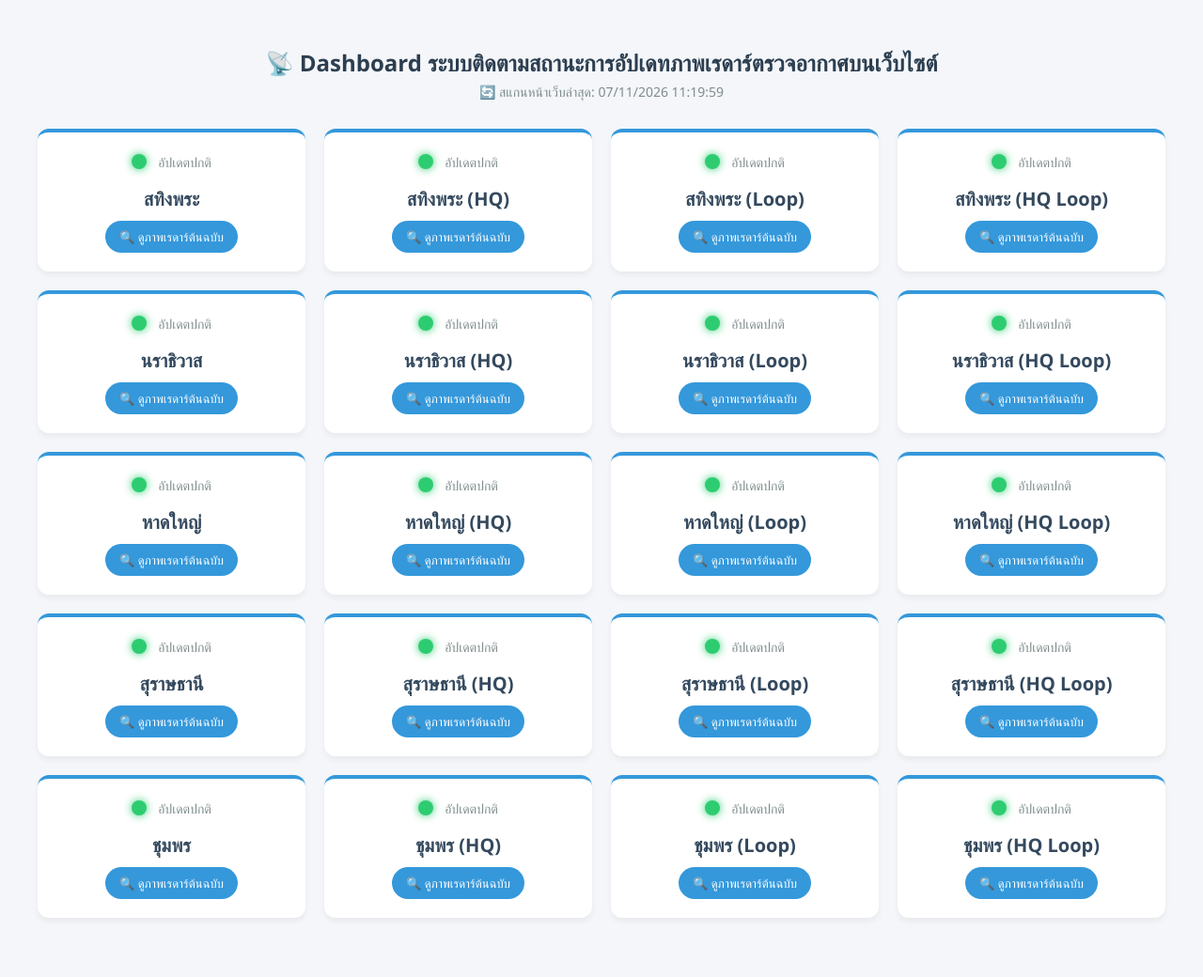
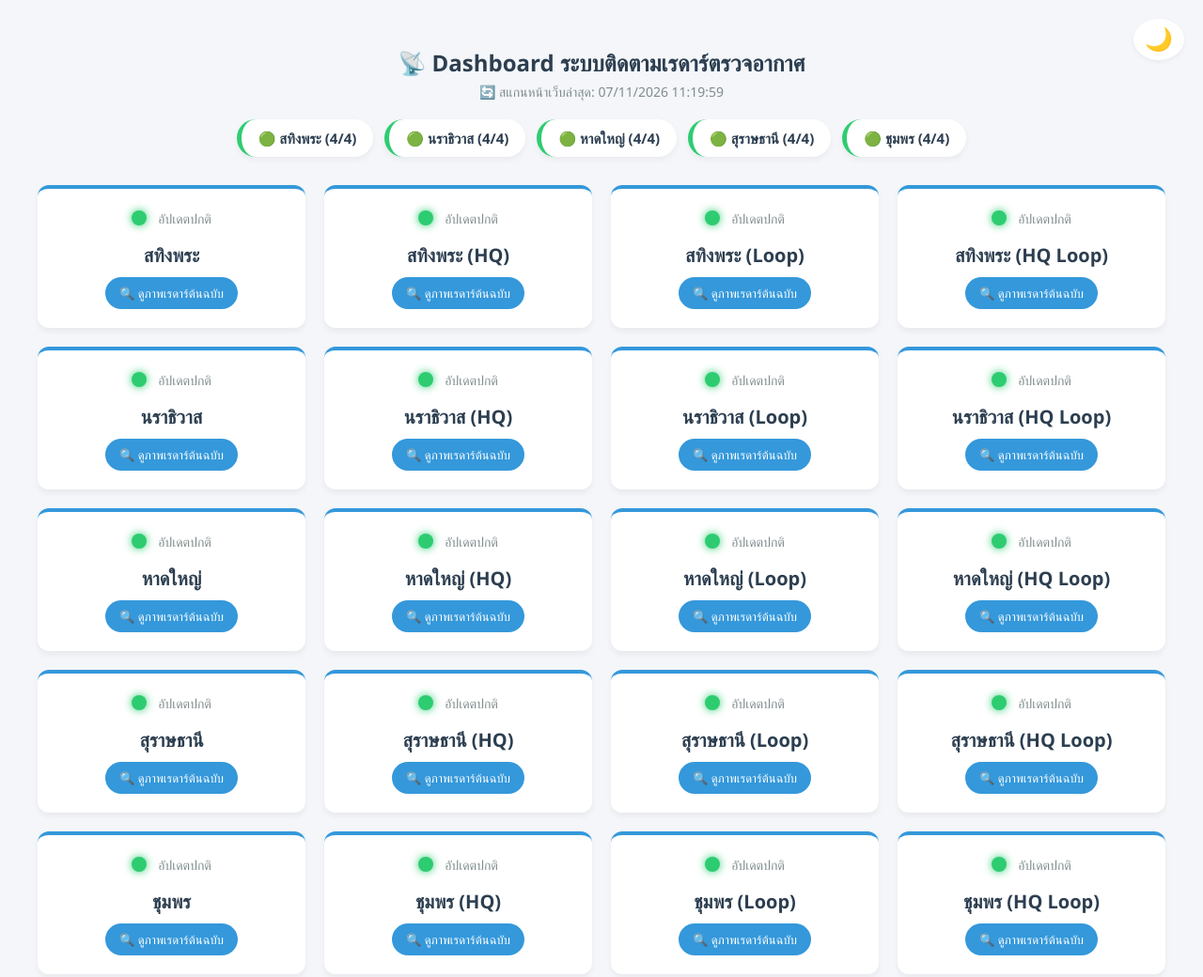
Before and after one commit to sira998tt/radar-dashboard, a plain HTML site: page index.html in a window 1280 px wide. Shown: the whole page at 94% size. Before the commit the page ends 1007 px from the top, so only its background shows below. Drawn offline with Linux system fonts and the light colour scheme.

Commit message:
Update index.html

```diff
--- a/index.html
+++ b/index.html
@@ -5,41 +5,176 @@
     <meta name="viewport" content="width=device-width, initial-scale=1.0">
     <title>TMD Radar Status Dashboard</title>
     <style>
-        body { font-family: 'Segoe UI', Tahoma, Geneva, Verdana, sans-serif; background-color: #f4f6f9; margin: 0; padding: 30px; }
-        h2 { text-align: center; color: #2c3e50; margin-bottom: 5px; }
-        .update-time { text-align: center; color: #7f8c8d; margin-bottom: 30px; font-size: 14px; }
+        /* 🎨 ตั้งค่าตัวแปรสีสำหรับ Light / Dark Mode */
+        :root {
+            --bg-color: #f4f6f9;
+            --text-main: #2c3e50;
+            --text-muted: #7f8c8d;
+            --card-bg: #ffffff;
+            --card-shadow: rgba(0,0,0,0.05);
+            --card-shadow-hover: rgba(0,0,0,0.1);
+            --border-default: #3498db;
+            --pill-bg: #ffffff;
+        }
+
+        body.dark-mode {
+            --bg-color: #121212;
+            --text-main: #e0e0e0;
+            --text-muted: #aaaaaa;
+            --card-bg: #1e1e1e;
+            --card-shadow: rgba(0,0,0,0.4);
+            --card-shadow-hover: rgba(0,0,0,0.6);
+            --border-default: #2980b9;
+            --pill-bg: #2a2a2a;
+        }
+
+        body {
+            font-family: 'Segoe UI', Tahoma, Geneva, Verdana, sans-serif;
+            background-color: var(--bg-color);
+            margin: 0;
+            padding: 30px;
+            color: var(--text-main);
+            transition: background-color 0.3s, color 0.3s;
+        }
+
+        /* 🌙 ปุ่มสลับโหมดมืด */
+        .theme-toggle {
+            position: absolute;
+            top: 20px;
+            right: 20px;
+            background: var(--card-bg);
+            border: none;
+            font-size: 24px;
+            cursor: pointer;
+            padding: 8px 12px;
+            border-radius: 50%;
+            box-shadow: 0 2px 5px var(--card-shadow);
+            transition: transform 0.2s;
+        }
+        .theme-toggle:hover { transform: scale(1.1); }
+
+        h2 { text-align: center; margin-bottom: 5px; }
+        .update-time { text-align: center; color: var(--text-muted); margin-bottom: 20px; font-size: 14px; }
+
+        /* 📊 ป้ายสรุปด้านบน (Summary Pills) */
+        .summary-container {
+            display: flex;
+            flex-wrap: wrap;
+            gap: 12px;
+            justify-content: center;
+            max-width: 1200px;
+            margin: 0 auto 30px auto;
+        }
+        .summary-pill {
+            background-color: var(--pill-bg);
+            padding: 10px 18px;
+            border-radius: 25px;
+            font-size: 15px;
+            font-weight: bold;
+            box-shadow: 0 3px 6px var(--card-shadow);
+            border-left: 5px solid #2ecc71; /* สีเขียวเริ่มต้น */
+            display: flex;
+            align-items: center;
+            gap: 8px;
+        }
+        .summary-pill.error { border-left-color: #e74c3c; }
+
+        /* 🗂️ Grid การ์ดสถานี */
         .grid { display: grid; grid-template-columns: repeat(auto-fill, minmax(280px, 1fr)); gap: 20px; max-width: 1200px; margin: 0 auto; }
-        .card { background: white; border-radius: 12px; padding: 20px; box-shadow: 0 4px 6px rgba(0,0,0,0.05); text-align: center; transition: transform 0.2s; border-top: 4px solid #3498db; }
-        .card:hover { transform: translateY(-5px); box-shadow: 0 6px 12px rgba(0,0,0,0.1); }
+        .card {
+            background: var(--card-bg);
+            border-radius: 12px;
+            padding: 20px;
+            box-shadow: 0 4px 6px var(--card-shadow);
+            text-align: center;
+            transition: transform 0.2s, box-shadow 0.2s;
+            border-top: 4px solid var(--border-default);
+        }
+        .card:hover { transform: translateY(-5px); box-shadow: 0 6px 12px var(--card-shadow-hover); }
         .card.offline-card { border-top: 4px solid #e74c3c; }
+
         .status-dot { height: 16px; width: 16px; border-radius: 50%; display: inline-block; margin-right: 8px; vertical-align: -2px; }
         .online { background-color: #2ecc71; box-shadow: 0 0 10px #2ecc71; }
         .offline { background-color: #e74c3c; box-shadow: 0 0 10px #e74c3c; animation: blink 1s infinite; }
-        .st-name { font-size: 20px; font-weight: bold; margin: 15px 0 10px; color: #34495e; }
+
+        .st-name { font-size: 20px; font-weight: bold; margin: 15px 0 10px; color: var(--text-main); }
         .st-link { text-decoration: none; color: #fff; background-color: #3498db; padding: 8px 15px; border-radius: 20px; font-size: 13px; display: inline-block; transition: background 0.2s; }
         .st-link:hover { background-color: #2980b9; }
-        .status-text { color: #7f8c8d; font-size: 14px; font-weight: 500; }
+        .status-text { color: var(--text-muted); font-size: 14px; font-weight: 500; }
+
         @keyframes blink { 0% { opacity: 1; } 50% { opacity: 0.4; } 100% { opacity: 1; } }
+
+        /* จัดการหน้าจอมือถือ */
+        @media (max-width: 600px) {
+            h2 { font-size: 20px; margin-top: 25px; }
+            .theme-toggle { top: 10px; right: 10px; font-size: 20px; }
+        }
     </style>
 </head>
 <body>
 
-    <h2>📡 Dashboard ระบบติดตามสถานะการอัปเดทภาพเรดาร์ตรวจอากาศบนเว็บไซต์</h2>
+    <button class="theme-toggle" id="themeToggle" title="สลับโหมดสว่าง/มืด">🌙</button>
+
+    <h2>📡 Dashboard ระบบติดตามเรดาร์ตรวจอากาศ</h2>
     <div class="update-time" id="lastUpdate">กำลังเชื่อมต่อข้อมูลล่าสุด...</div>
+
+    <!-- พื้นที่แสดงป้ายสรุป -->
+    <div class="summary-container" id="summaryContainer"></div>
+
+    <!-- พื้นที่แสดงการ์ด -->
     <div class="grid" id="dashboard"></div>
 
     <script>
+        // -----------------------------------------
+        // 🌙 ระบบสลับ Dark / Light Mode
+        // -----------------------------------------
+        const toggleBtn = document.getElementById('themeToggle');
+        // ตรวจสอบค่าเดิมที่เคยบันทึกไว้ใน Browser
+        if (localStorage.getItem('theme') === 'dark') {
+            document.body.classList.add('dark-mode');
+            toggleBtn.innerText = '☀️';
+        }
+
+        toggleBtn.addEventListener('click', () => {
+            document.body.classList.toggle('dark-mode');
+            if (document.body.classList.contains('dark-mode')) {
+                localStorage.setItem('theme', 'dark');
+                toggleBtn.innerText = '☀️';
+            } else {
+                localStorage.setItem('theme', 'light');
+                toggleBtn.innerText = '🌙';
+            }
+        });
+
+        // -----------------------------------------
+        // 📡 ระบบดึงข้อมูลและแสดงผล
+        // -----------------------------------------
         function fetchData() {
-            // เติมเวลาต่อท้ายเพื่อแก้ปัญหา Browser Cache ไม่ยอมดึงของใหม่
             fetch('data.json?t=' + new Date().getTime())
                 .then(response => response.json())
                 .then(data => {
                     document.getElementById('lastUpdate').innerText = '🔄 สแกนหน้าเว็บล่าสุด: ' + data.last_update;
+
                     const dashboard = document.getElementById('dashboard');
+                    const summaryContainer = document.getElementById('summaryContainer');
                     dashboard.innerHTML = '';
+                    summaryContainer.innerHTML = '';
 
+                    // Object สำหรับเก็บยอดสรุปแต่ละกลุ่ม
+                    const groups = {};
+
+                    // วนลูปสร้างการ์ด และเก็บสถิติ
                     data.stations.forEach(st => {
+                        // แยกชื่อเพื่อจัดกลุ่ม (เช่น "สทิงพระ (HQ)" -> เอาแค่ "สทิงพระ")
+                        const baseName = st.name.split(' ')[0];
+                        if (!groups[baseName]) {
+                            groups[baseName] = { total: 0, offline: 0 };
+                        }
+                        groups[baseName].total += 1;
+
                         const isOnline = st.status === 'online';
+                        if (!isOnline) groups[baseName].offline += 1;
+
                         const statusClass = isOnline ? 'online' : 'offline';
                         const cardClass = isOnline ? '' : 'offline-card';
                         const statusText = isOnline ? 'อัปเดตปกติ' : 'ภาพค้าง / ขาดการติดต่อ';
@@ -56,6 +191,20 @@
                         `;
                         dashboard.appendChild(card);
                     });
+
+                    // วนลูปสร้างป้ายสรุป (Summary Pills) ด้านบน
+                    for (const [name, stats] of Object.entries(groups)) {
+                        const pill = document.createElement('div');
+                        const hasError = stats.offline > 0;
+                        pill.className = `summary-pill ${hasError ? 'error' : ''}`;
+
+                        if (hasError) {
+                            pill.innerHTML = `🔴 ${name} (${stats.total - stats.offline}/${stats.total})`;
+                        } else {
+                            pill.innerHTML = `🟢 ${name} (${stats.total}/${stats.total})`;
+                        }
+                        summaryContainer.appendChild(pill);
+                    }
                 })
                 .catch(error => {
                     console.error('Error fetching data:', error);
@@ -63,7 +212,7 @@
                 });
         }
 
-        // ดึงครั้งแรกและตั้งเวลาอัตโนมัติให้หน้าเว็บดึงใหม่ทุก 3 นาที (180,000 มิลลิวินาที)
+        // ดึงครั้งแรกและตั้งเวลาอัตโนมัติให้หน้าเว็บดึงใหม่ทุก 3 นาที (180,000 ms)
         fetchData();
         setInterval(fetchData, 180000);
     </script>
```
